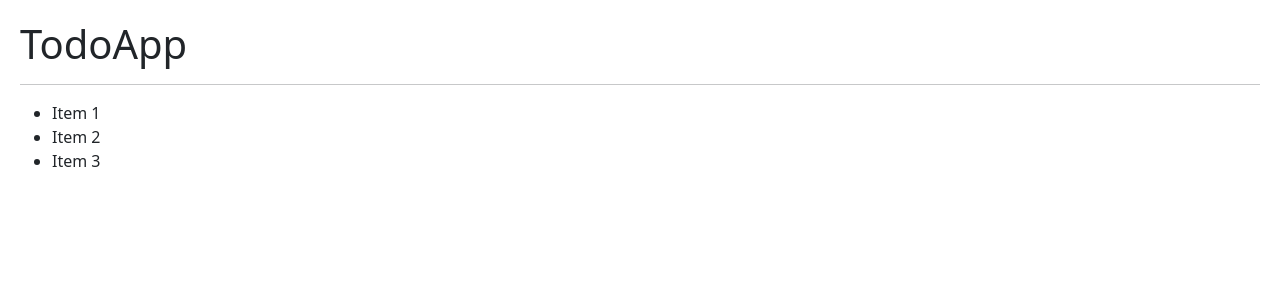
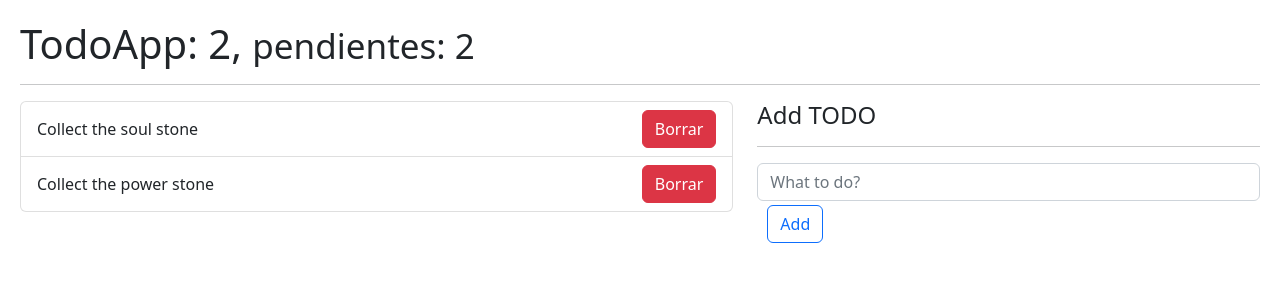
Before and after one commit to alexelizaga/05-react-hooks-vite, a React (Vite) app: page / in a window 1280 px wide. Shown: the top 300 px of the page. Built offline with nearby package versions, Linux system fonts and the light colour scheme.

Commit message:
142. Creating the todos list shell

```diff
--- a/src/08-useReducer/TodoApp.tsx
+++ b/src/08-useReducer/TodoApp.tsx
@@ -21,14 +21,43 @@
 
     return (
         <>
-            <h1>TodoApp</h1>
+            <h1>TodoApp: { todos.length }, <small>pendientes: 2</small> </h1>
             <hr />
 
-            <ul>
-                <li>Item 1</li>
-                <li>Item 2</li>
-                <li>Item 3</li>
-            </ul>
+            <div className="row">
+                <div className="col-7">
+                    <ul className="list-group">
+                        {
+                            todos.map( todo => (
+                                <li key={ todo.id } className="list-group-item d-flex justify-content-between">
+                                    <span className="align-self-center">{ todo.description }</span>
+                                    <button className="btn btn-danger">Borrar</button>
+                                </li>
+                            ) )
+                        }
+                    </ul>
+                </div>
+                <div className="col-5">
+                    <h4>Add TODO</h4>
+                    <hr />
+                    <form>
+                        <input
+                            type="text"
+                            placeholder="What to do?"
+                            className="form-control"
+                        />
+
+                        <button
+                            type="submit"
+                            className="btn btn-outline-primary mt-1"
+                        >
+                            Add
+                        </button>
+                    </form>
+                </div>
+            </div>
+
+
         </>
     )
 
```
Also changed, not shown: 1 other file (tests, documents, lock files or other folders).
